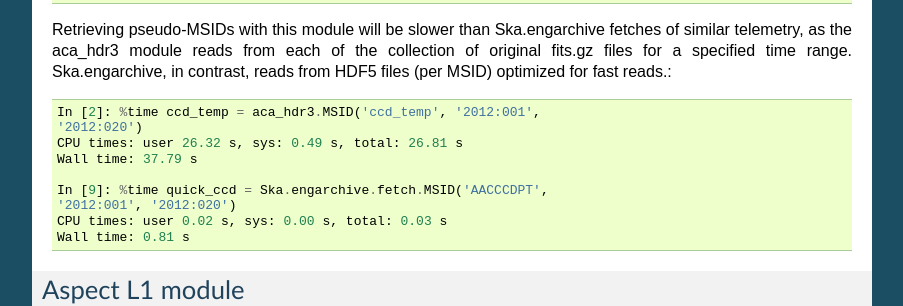
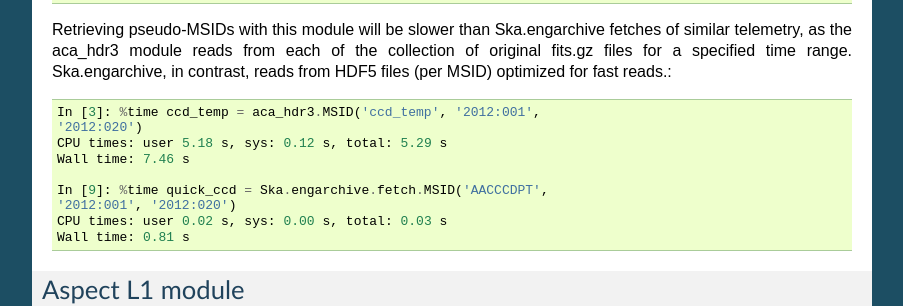
Before and after one commit to sot/mica, a Sphinx documentation site: the page built from doc/index.rst, in a window 1280 px wide and 900 px high, scrolled down 960 px. Shown: the part 155-461 px from the top of the window, without its empty margins (198-1101 px from the left). Built offline with Sphinx 7.4.7, drawn with Linux system fonts in a browser that asks for light colours.

Commit message:
Update docs with new example %time for aca_hdr3

```diff
--- a/doc/index.rst
+++ b/doc/index.rst
@@ -78,10 +78,10 @@ time range.  Ska.engarchive, in contrast, reads from HDF5 files (per
 MSID) optimized for fast reads.::
 
 
-   In [2]: %time ccd_temp = aca_hdr3.MSID('ccd_temp', '2012:001',
+   In [3]: %time ccd_temp = aca_hdr3.MSID('ccd_temp', '2012:001',
    '2012:020')
-   CPU times: user 26.32 s, sys: 0.49 s, total: 26.81 s
-   Wall time: 37.79 s
+   CPU times: user 5.18 s, sys: 0.12 s, total: 5.29 s
+   Wall time: 7.46 s
 
    In [9]: %time quick_ccd = Ska.engarchive.fetch.MSID('AACCCDPT',
    '2012:001', '2012:020')
```
